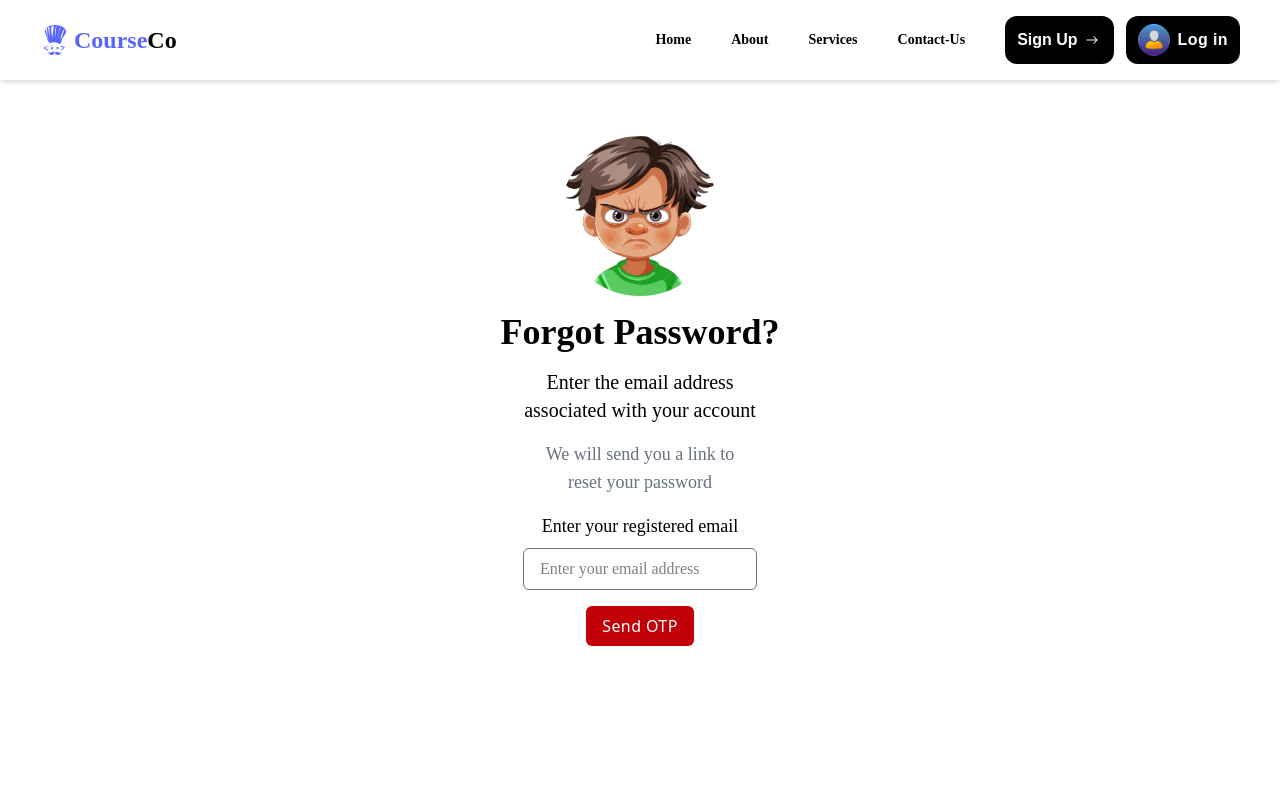
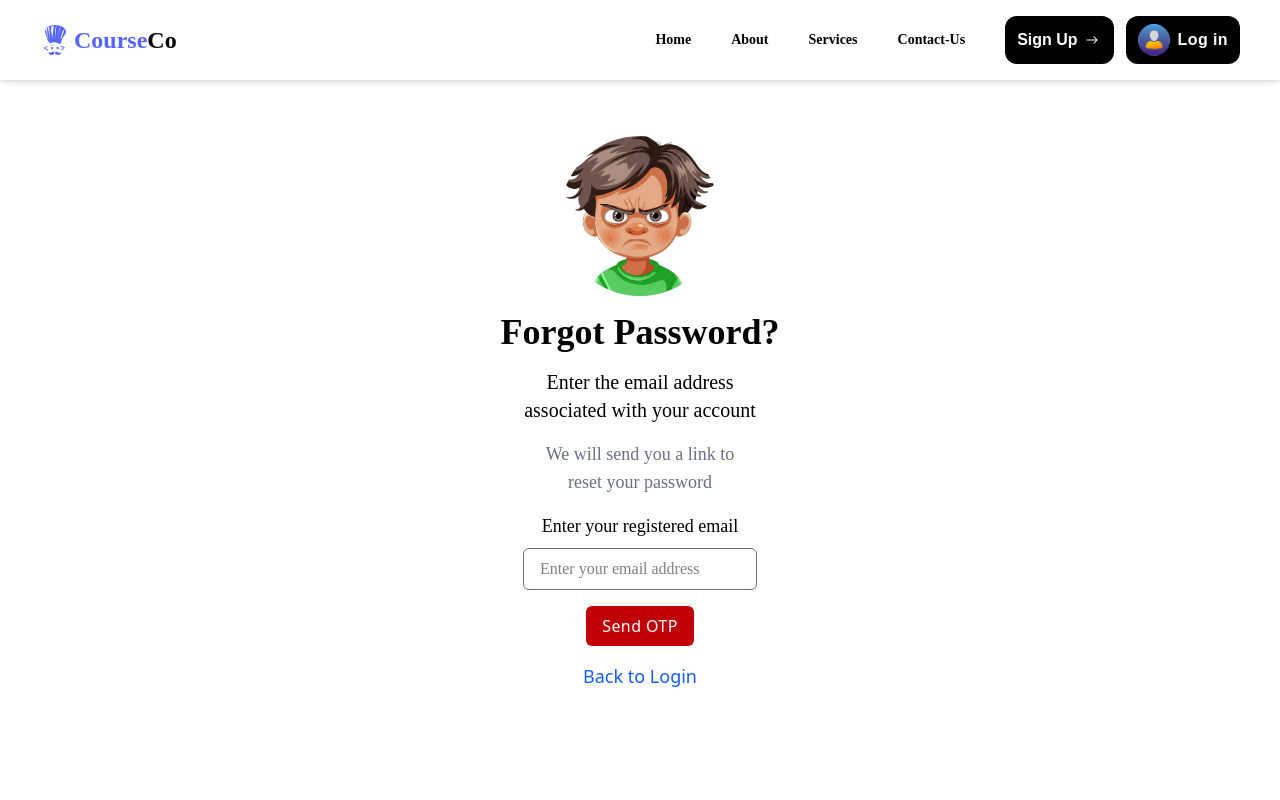
Before and after one commit to devtiwari2290/courseWeb, a React (Vite) app in the folder client/: page /forgot-password in a window 1280 px wide. Shown: the top 800 px of the page. Built offline with nearby package versions, Linux system fonts and the light colour scheme; no server answers.

Commit message:
new commit

```diff
--- a/client/src/pages/Forgot-Password.jsx
+++ b/client/src/pages/Forgot-Password.jsx
@@ -105,12 +105,20 @@ const ForgotPassword = () => {
           >
             {isLoading ? "Sending..." : "Send OTP"}
           </button>
-          {message ? (
+          {message && (
             <p className="about text-sm sm:text-base md:text-lg text-green-600 font-medium text-center">
               OTP has been sent to your email
             </p>
-          ) : null}
+          )}
         </form>
+        <div className="flex justify-center mt-4">
+          <Link
+            to="/login"
+            className="text-blue-600 hover:underline text-sm sm:text-base md:text-lg"
+          >
+            Back to Login
+          </Link>
+        </div>
       </div>
     </div>
   );
--- a/client/src/pages/Reset-Password.jsx
+++ b/client/src/pages/Reset-Password.jsx
@@ -4,7 +4,7 @@ import axios from "axios";
 import { toast } from "react-toastify";
 import "react-toastify/dist/ReactToastify.css";
 import HappyBoy from "../assets/happyboy.jpg";
-import { useNavigate } from "react-router-dom";
+import { useNavigate, Link } from "react-router-dom";
 
 const ResetPassword = () => {
   const [otp, setOtp] = useState("");
@@ -118,6 +118,14 @@ const ResetPassword = () => {
             </p>
           ) : null}
         </form>
+        <div className="flex justify-center mt-4">
+          <Link
+            to="/forgot-password"
+            className="text-blue-600 hover:underline text-sm sm:text-base md:text-lg"
+          >
+            Back to Forgot Password
+          </Link>
+        </div>
       </div>
     </div>
   );
```
